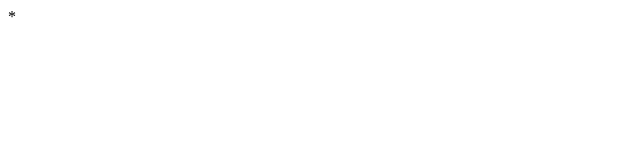
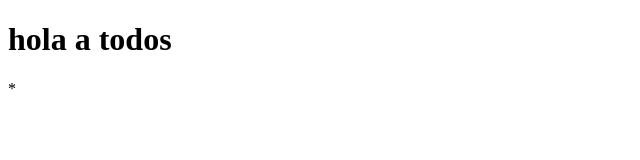
Before and after one commit to kevicol11/Nuevo-proyecto, a plain HTML site: page index.html in a window 1280 px wide. Shown: the whole page, without its empty margins (0-640 px from the left). Drawn offline with Linux system fonts and the light colour scheme.

Commit message:
vyybybyy

```diff
--- a/index.html
+++ b/index.html
@@ -6,6 +6,6 @@
     <title>kevin</title>
 </head>
 <body>
-
+    <h1>hola a todos</h1>
 </body>
 </html>*
```
